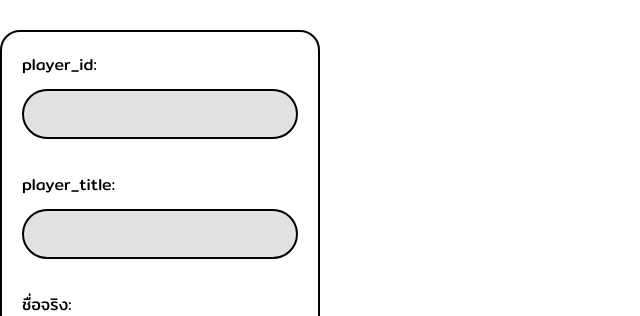
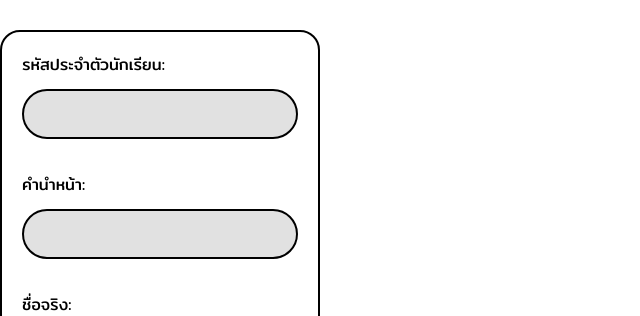
Before and after one commit to Book549/ISRS, a PHP site: page /ISRS/admin/add/add_player.php in a window 1280 px wide. Shown: the top 316 px of the page, without its empty margins (0-640 px from the left). Run offline with PHP 8.4, Linux system fonts and the light colour scheme.

Commit message:
Update add_player.php

```diff
--- a/admin/add/add_player.php
+++ b/admin/add/add_player.php
@@ -1,8 +1,8 @@
 <link rel="stylesheet"  href="element/styles_admin_sport.css">
 <body>
 <form method="post" class="add_sport_all">
-	<label for="player_id">player_id:</label><input type="text" class="box_sport"  name="player_id" id="player_id"><br>
-	<label for="player_title">player_title:</label><input type="text" class="box_sport" name="player_title" id="player_title"><br>
+	<label for="player_id">รหัสประจำตัวนักเรียน:</label><input type="text" class="box_sport"  name="player_id" id="player_id"><br>
+	<label for="player_title">คำนำหน้า:</label><input type="text" class="box_sport" name="player_title" id="player_title"><br>
 	<label for="player_name">ชื่อจริง:</label><input type="text" class="box_sport" name="player_name" id="player_name"><br>
 
 	<label for="player_sirname">นามสกุล:</label><input type="text" class="box_sport" name="player_sirname" id="player_sirname"><br>
```
